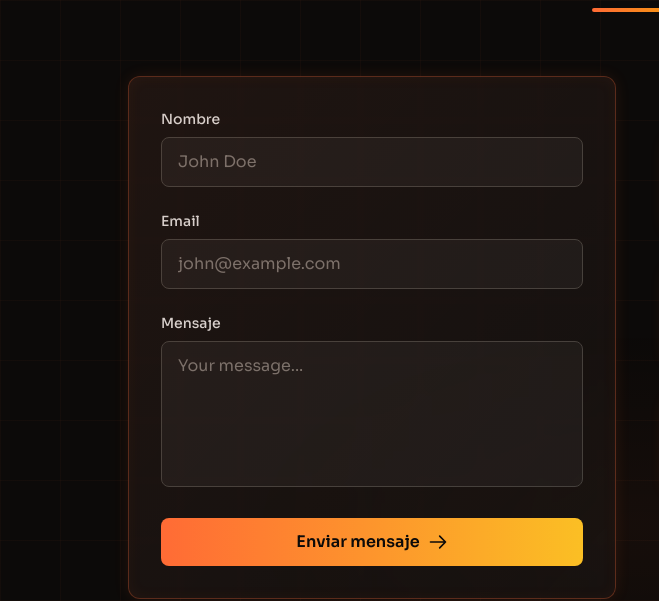
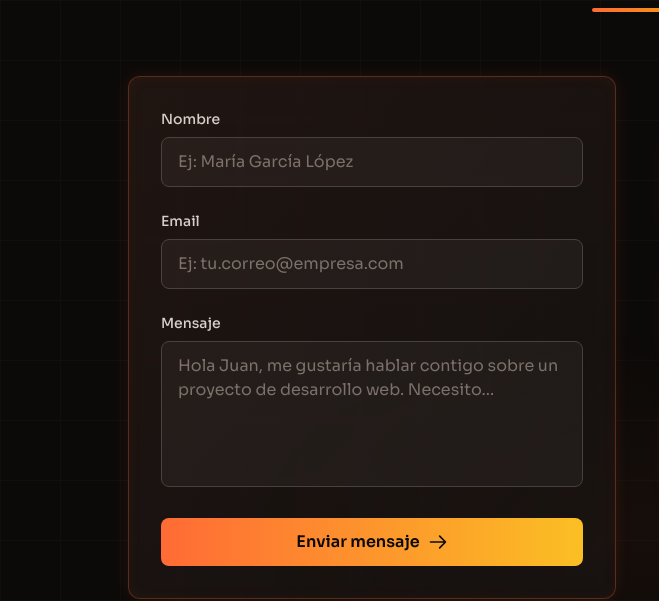
Before and after one commit to JuanAmor8/Portafolio-Juan-Amorocho, an Astro site: page / in a window 1280 px wide. Shown: the part 4920-5521 px from the top of the page, 0-659 px from the left. Built offline with nearby package versions, Linux system fonts and the light colour scheme; Astro itself is replaced by a stand-in of ours.

Commit message:
Improve contact form placeholders with guiding examples

```diff
--- a/src/components/Contact.tsx
+++ b/src/components/Contact.tsx
@@ -4,7 +4,7 @@ import { useLanguage } from '../i18n/LanguageContext';
 const FORMSPREE_ID = 'xgvgdqdj';
 
 export default function Contact() {
-  const { t, language } = useLanguage();
+  const { t } = useLanguage();
   const [formData, setFormData] = useState({
     name: '',
     email: '',
@@ -83,7 +83,7 @@ export default function Contact() {
                   onChange={handleChange}
                   required
                   className="w-full px-4 py-3 bg-dark-800/50 border border-dark-700 rounded-lg text-white placeholder-dark-500 focus:border-accent-cyan focus:ring-1 focus:ring-accent-cyan/50 transition-colors outline-none"
-                  placeholder="John Doe"
+                  placeholder={t.contact.namePlaceholder}
                 />
               </div>
 
@@ -100,7 +100,7 @@ export default function Contact() {
                   onChange={handleChange}
                   required
                   className="w-full px-4 py-3 bg-dark-800/50 border border-dark-700 rounded-lg text-white placeholder-dark-500 focus:border-accent-cyan focus:ring-1 focus:ring-accent-cyan/50 transition-colors outline-none"
-                  placeholder="john@example.com"
+                  placeholder={t.contact.emailPlaceholder}
                 />
               </div>
 
@@ -117,7 +117,7 @@ export default function Contact() {
                   required
                   rows={5}
                   className="w-full px-4 py-3 bg-dark-800/50 border border-dark-700 rounded-lg text-white placeholder-dark-500 focus:border-accent-cyan focus:ring-1 focus:ring-accent-cyan/50 transition-colors outline-none resize-none"
-                  placeholder="Your message..."
+                  placeholder={t.contact.messagePlaceholder}
                 />
               </div>
 
@@ -149,9 +149,7 @@ export default function Contact() {
                     <path strokeLinecap="round" strokeLinejoin="round" strokeWidth={2} d="M9 12l2 2 4-4m6 2a9 9 0 11-18 0 9 9 0 0118 0z" />
                   </svg>
                   <p className="text-emerald-300 text-sm">
-                    {language === 'es'
-                      ? '¡Mensaje enviado! Te responderé pronto.'
-                      : 'Message sent! I will reply soon.'}
+                    {t.contact.successMessage}
                   </p>
                 </div>
               )}
@@ -163,9 +161,7 @@ export default function Contact() {
                     <path strokeLinecap="round" strokeLinejoin="round" strokeWidth={2} d="M12 8v4m0 4h.01M21 12a9 9 0 11-18 0 9 9 0 0118 0z" />
                   </svg>
                   <p className="text-red-300 text-sm">
-                    {language === 'es'
-                      ? 'Error al enviar. Intenta de nuevo o contáctame directamente.'
-                      : 'Error sending. Try again or contact me directly.'}
+                    {t.contact.errorMessage}
                   </p>
                 </div>
               )}
--- a/src/i18n/translations.ts
+++ b/src/i18n/translations.ts
@@ -52,9 +52,15 @@ export const translations = {
       title: 'Contacto',
       subtitle: '¿Tienes un proyecto en mente? ¡Hablemos!',
       name: 'Nombre',
+      namePlaceholder: 'Ej: María García López',
       email: 'Email',
+      emailPlaceholder: 'Ej: tu.correo@empresa.com',
       message: 'Mensaje',
+      messagePlaceholder: 'Hola Juan, me gustaría hablar contigo sobre un proyecto de desarrollo web. Necesito...',
       send: 'Enviar mensaje',
+      sending: 'Enviando...',
+      successMessage: '¡Mensaje enviado! Te responderé pronto.',
+      errorMessage: 'Error al enviar. Intenta de nuevo o contáctame directamente.',
       or: 'O contáctame directamente',
     },
     footer: {
@@ -116,9 +122,15 @@ export const translations = {
       title: 'Contact',
       subtitle: 'Have a project in mind? Let\'s talk!',
       name: 'Name',
+      namePlaceholder: 'E.g: John Smith',
       email: 'Email',
+      emailPlaceholder: 'E.g: your.email@company.com',
       message: 'Message',
+      messagePlaceholder: 'Hi Juan, I would like to talk to you about a web development project. I need...',
       send: 'Send message',
+      sending: 'Sending...',
+      successMessage: 'Message sent! I will reply soon.',
+      errorMessage: 'Error sending. Try again or contact me directly.',
       or: 'Or contact me directly',
     },
     footer: {
```
